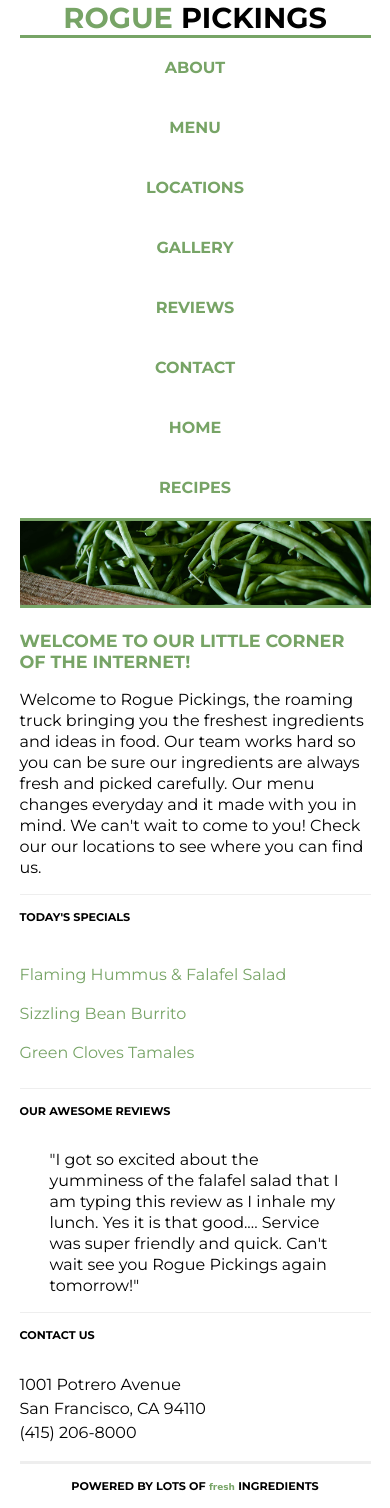
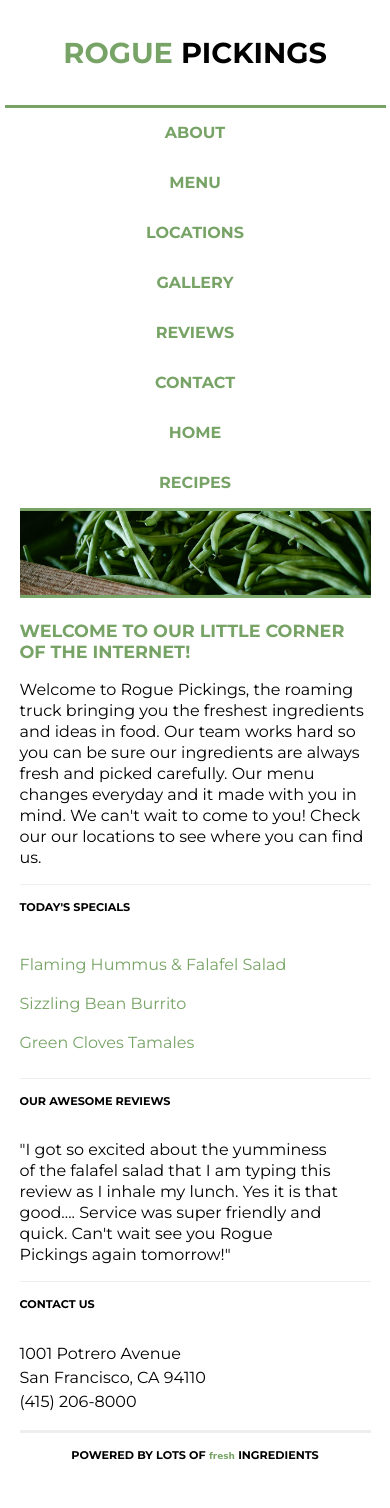
Before and after one commit to Jessie-n-Z/Rogue-Pickings, a plain HTML site: page index.html in a window 390 px wide. After the commit the page ends 1477 px from the top, so only its background shows below. Drawn offline with Linux system fonts and the light colour scheme; a web font is replaced by a local one.

Commit message:
mobile version adjusted indentations

```diff
--- a/css/main.css
+++ b/css/main.css
@@ -58,7 +58,7 @@ header {
 
 header h1 {
 	margin: 0;
-	padding: 30 15px;
+	padding: 35px 15px;
 	width: 100%;
 	text-align: center;
 	justify-content: center;
@@ -81,9 +81,10 @@ header nav ul li {
 	align-items: center;
 	display: flex;
 	font-weight: 700;
+	line-height: 30px;
 	font-size: 1em;
 	flex-flow: column;
-	line-height: 40px;
+
 	padding: 10px;
 	text-transform: uppercase;
 }
@@ -102,7 +103,6 @@ header nav ul li a{
 }
 
 .bottom-section {
-  margin: 0 auto;
   display: flex;
   justify-content: center;
   align-items: center;
@@ -172,6 +172,10 @@ h3 {
 
 }
 
+.section-two p {
+	padding-left: 0;
+}
+
 .menu {
 	align-items: left;
 	display: flex;
@@ -193,9 +197,8 @@ h3 {
 	color: #333;
 	display: flex;
 	font-size: 1em;
-	line-height: 21px;
+	line-height: 24px;
 	width: 100%;
-	padding-left: 0;
 }
 
 
```
